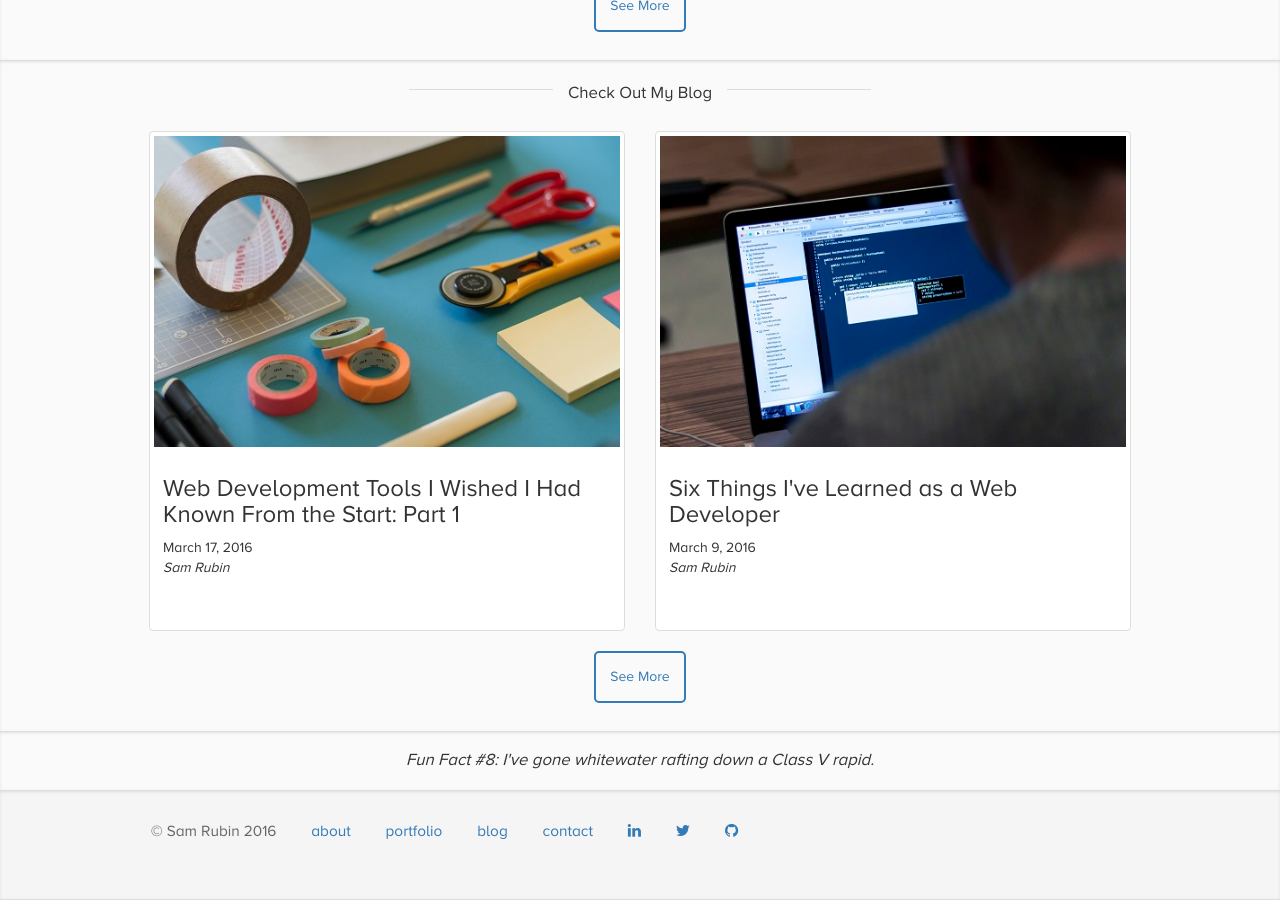
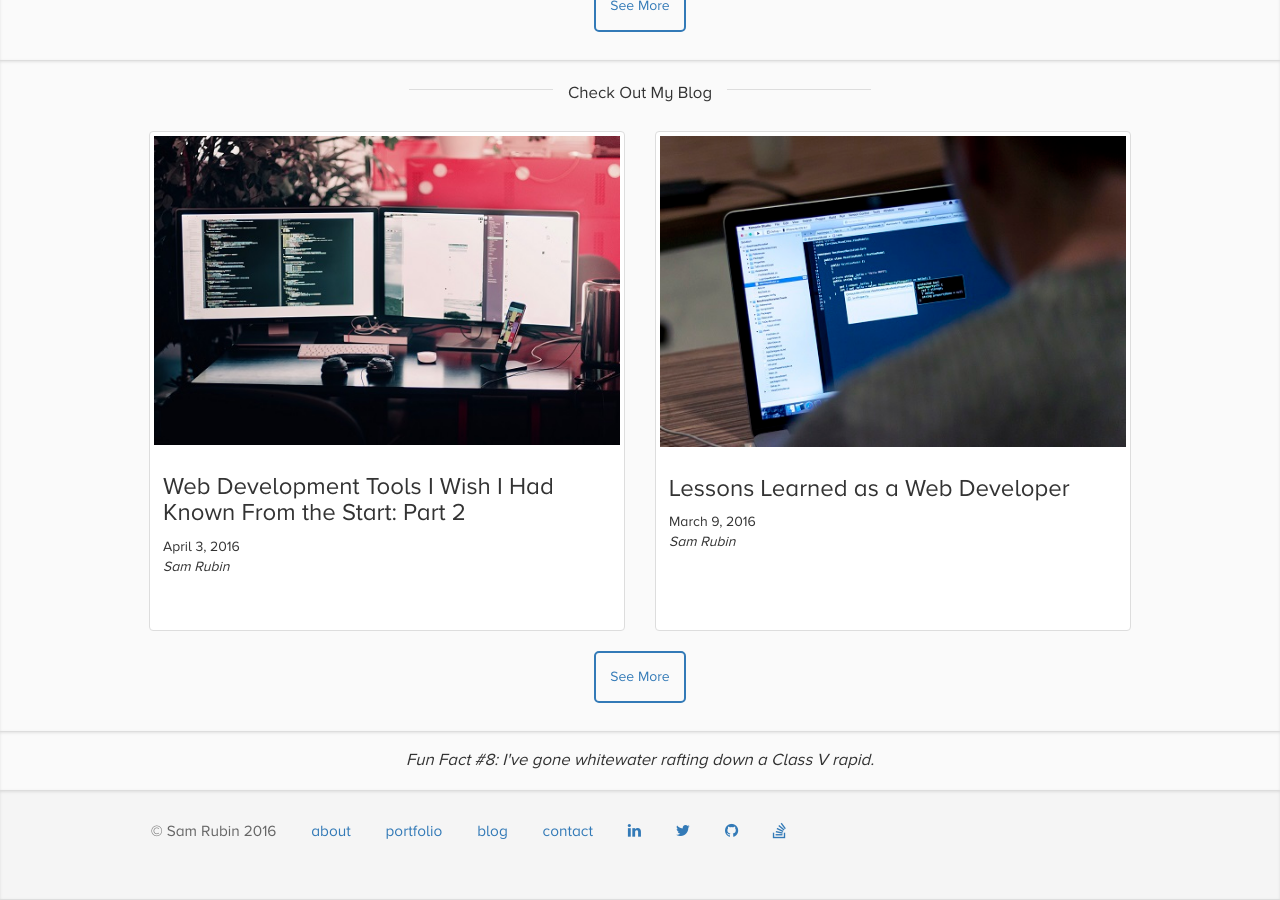
Before and after one commit to smrubin/smrubin.github.io, a Jekyll site: the page built from index.html, in a window 1280 px wide and 900 px high, scrolled down 1236 px. Built offline with Jekyll 4.4.1, drawn with Linux system fonts in a browser that asks for light colours; nearby versions of some CDN libraries.

```diff
--- a/_includes/footer.html
+++ b/_includes/footer.html
@@ -16,6 +16,7 @@
                 <li><a href="https://www.linkedin.com/in/samrubin1" target="_blank"><i class="fa fa-linkedin"></i></a></li>
                 <li><a href="https://twitter.com/sammrubin" target="_blank"><i class="fa fa-twitter"></i></a></li>
                 <li><a href="https://github.com/smrubin" target="_blank"><i class="fa fa-github"></i></a></li>
+                <li><a href="http://stackoverflow.com/users/6136026/smrubin" target="_blank"><i class="fa fa-stack-overflow"></i></a></li>
             </ul>
         </div>
     </div>
--- a/_includes/header.html
+++ b/_includes/header.html
@@ -8,7 +8,6 @@
 
     <meta property="og:image" content="http://samrubin.co/img/preview.PNG" />
     <meta prefix="og: http://ogp.me/ns#" property="og:image" content="http://samrubin.co/img/preview.PNG" />
-
     <link rel="image_src" type="image/png" href="{{site.baseurl}}/preview.PNG" />
 
     <link rel="apple-touch-icon" href="{{site.baseurl}}/apple-touch-icon.png">
--- a/_layouts/post.html
+++ b/_layouts/post.html
@@ -15,6 +15,6 @@ page-type: post
           {{content}}
         </div>
       </article>
-      <a href="{{site.baseurl}}/blog.html" title="back to blog"><i class="fa fa-arrow-left pad-right"></i>Back to Blogs</a>
+      <a href="{{site.baseurl}}/blog.html" title="back to blog"><i class="fa fa-arrow-left pad-right"></i>Back to Blog</a>
     </div>
 </section>
--- a/_posts/2016-03-16-six-things-ive-learned-as-a-web-developer.md
+++ b/_posts/2016-03-16-lessons-learned-as-a-web-developer.md
@@ -1,9 +1,10 @@
 ---
 layout: post
-title:  "Six Things I've Learned as a Web Developer"
+title:  "Lessons Learned as a Web Developer"
 date:   2016-03-09
 author: Sam Rubin
 img: developer.jpg
+featured: true
 ---
 
 When I created my first website back in 2012, it was a struggle, to say the least. I had no idea what I was doing, and must have spent more time trying to create that simple forum website than I do on a lot of my projects currently. Since then, I have learned a lot. I've learned about what works and what doesn't, how to interact with clients, the amazing tools and resources that are out there (many of which are open-source), and lessons that I am constantly reminding myself of.
--- a/index.html
+++ b/index.html
@@ -77,6 +77,7 @@ layout: default
             <div class="row text-left">
 
                 {% for post in site.posts %}
+                {% if post.featured %}
                 <div class="col-sm-6">
                     <a href="{{site.baseurl}}{{post.url}}" class="thumbnail">
                         <img src="{{site.baseurl}}/img/{{post.img}}" alt="{{post.title}}">
@@ -87,6 +88,7 @@ layout: default
                         </div>
                     </a>
                 </div>
+                {% endif %}
                 {% endfor %}
 
             </div>
```
Also changed, not shown: _posts/2016-03-16-web-development-tools-i-wish-i-had-known-from-the-start-part-1.md (renamed from _posts/2016-03-16-web-development-tools-i-wished-i-had-known-from-the-start.md, +3 -2 lines), _posts/2016-04-03-web-development-tools-i-wish-i-had-known-from-the-start-part-2.md (added, +45 -0 lines), img/webdev.jpg (added).
